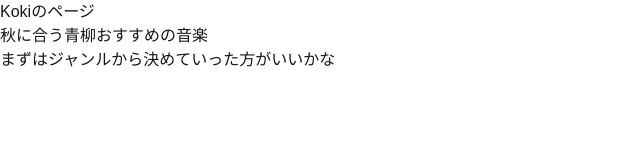
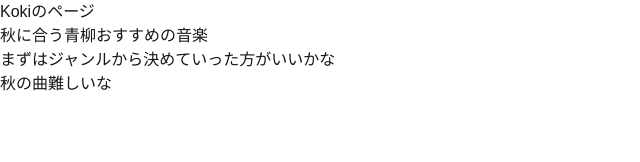
Before and after one commit to HukuKaich0u/team-project-class-2-team-2, a Next.js app in the folder Koki/koki-page/: page / in a window 1280 px wide. Shown: the top 162 px of the page, without its empty margins (0-640 px from the left). Built offline with nearby package versions, Linux system fonts and the light colour scheme.

Commit message:
秋の曲むずかしい

```diff
--- a/Koki/koki-page/src/app/page.tsx
+++ b/Koki/koki-page/src/app/page.tsx
@@ -4,6 +4,7 @@ const Home = () => {
       <p>Kokiのページ</p>
       <h1>秋に合う青柳おすすめの音楽</h1>
       <p>まずはジャンルから決めていった方がいいかな</p>
+      <p>秋の曲難しいな</p>
     </div>
   );
 };
```
